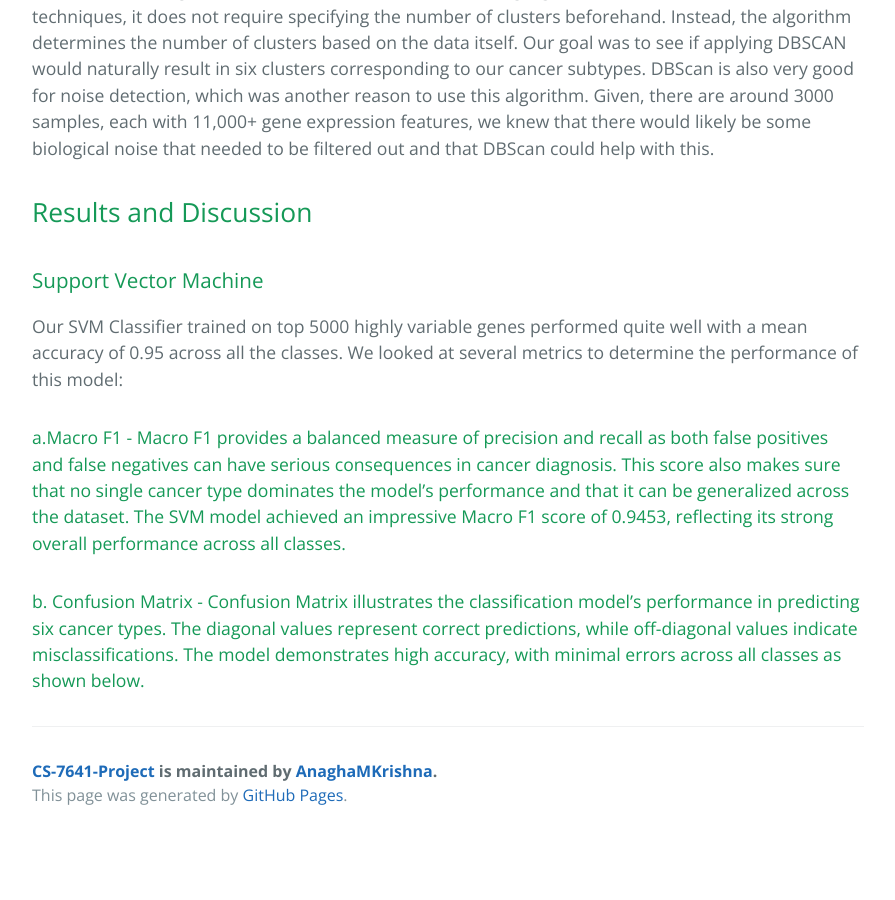
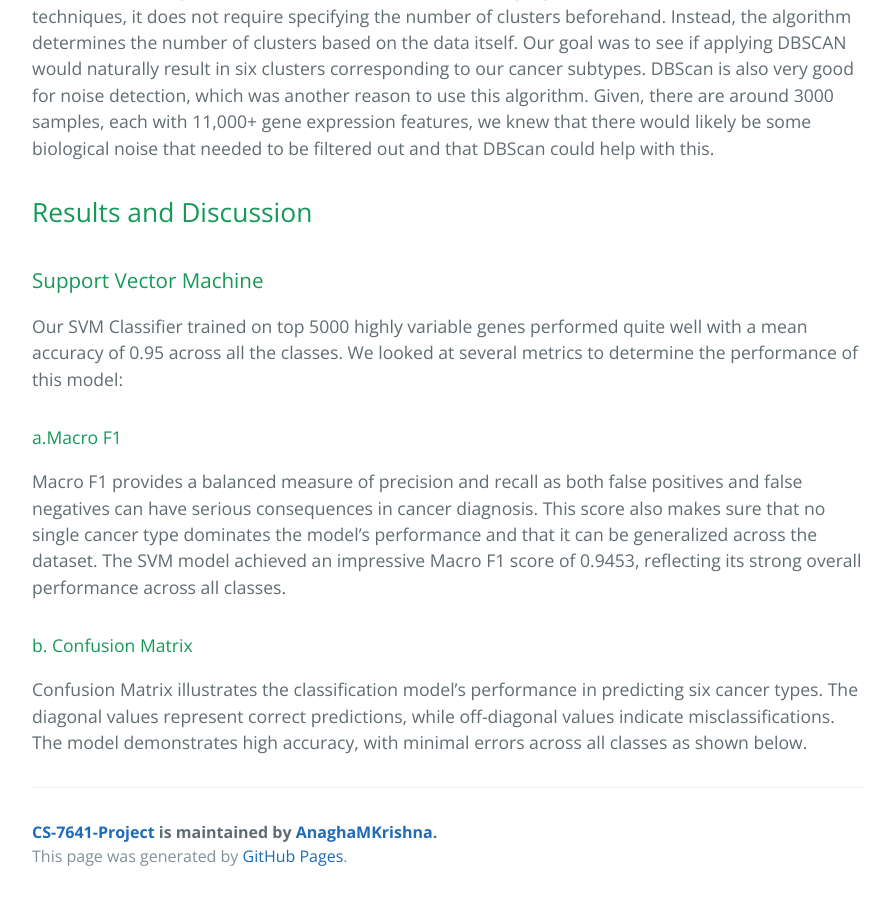
Before and after one commit to AnaghaMKrishna/CS-7641-Project, a Jekyll site: the page built from mid_point_report.md, in a window 1280 px wide and 900 px high, scrolled down 6616 px. Shown: the whole window, without its empty margins (192-1087 px from the left). Built offline with Jekyll 4.4.1, drawn with Linux system fonts in a browser that asks for light colours; our own code applies the rules of GitHub Pages for plain Markdown files; before the commit the page ends 7455 px from its top, so only the background shows below that.

Commit message:
add more content

```diff
--- a/mid_point_report.md
+++ b/mid_point_report.md
@@ -74,6 +74,10 @@ In the validation dataset, we found, there are 6 cancer subtypes that the sample
 
 Our SVM Classifier trained on top 5000 highly variable genes performed quite well with a mean accuracy of 0.95 across all the classes. We looked at several metrics to determine the performance of this model:
 
-#### a.Macro F1 - Macro F1 provides a balanced measure of precision and recall as both false positives and false negatives can have serious consequences in cancer diagnosis. This score also makes sure that no single cancer type dominates the model’s performance and that it can be generalized across the dataset. The SVM model achieved an impressive Macro F1 score of 0.9453, reflecting its strong overall performance across all classes.
+#### a.Macro F1
 
-#### b. Confusion Matrix - Confusion Matrix illustrates the classification model's performance in predicting six cancer types. The diagonal values represent correct predictions, while off-diagonal values indicate misclassifications. The model demonstrates high accuracy, with minimal errors across all classes as shown below.
+ Macro F1 provides a balanced measure of precision and recall as both false positives and false negatives can have serious consequences in cancer diagnosis. This score also makes sure that no single cancer type dominates the model’s performance and that it can be generalized across the dataset. The SVM model achieved an impressive Macro F1 score of 0.9453, reflecting its strong overall performance across all classes.
+
+#### b. Confusion Matrix
+
+ Confusion Matrix illustrates the classification model's performance in predicting six cancer types. The diagonal values represent correct predictions, while off-diagonal values indicate misclassifications. The model demonstrates high accuracy, with minimal errors across all classes as shown below.
```
Also changed, not shown: 1 other file.
